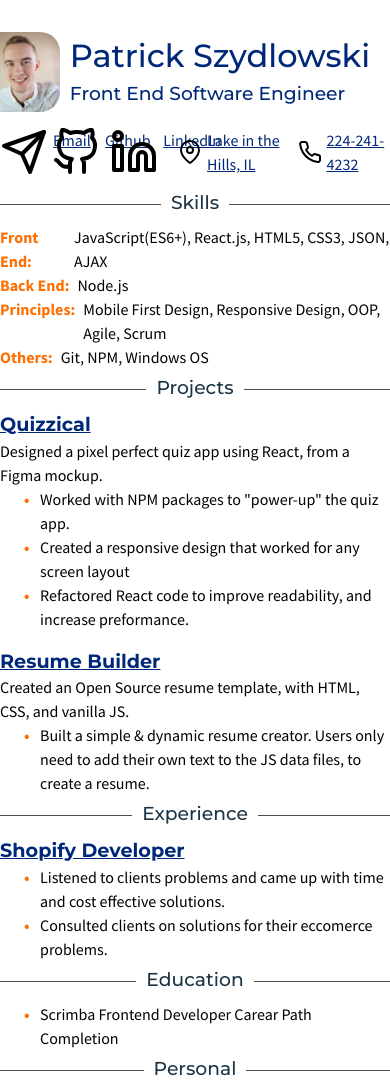
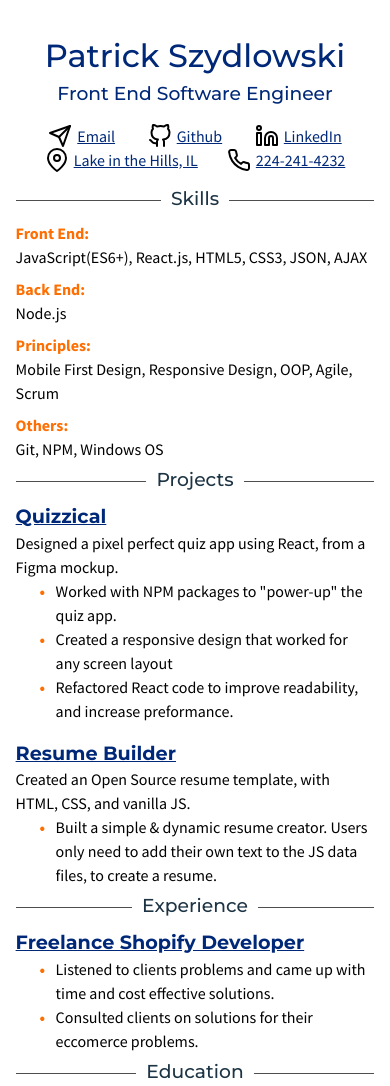
Before and after one commit to thepatrick00/Resume, a plain HTML site: page index.html in a window 390 px wide. Shown: the top 1086 px of the page. Drawn offline with Linux system fonts and the light colour scheme.

Commit message:
responsive design

```diff
--- a/data/experienceData.js
+++ b/data/experienceData.js
@@ -1,7 +1,7 @@
 const experience = {
     title: "Experience",
     shopify: {
-        name: 'Shopify Developer',
+        name: 'Freelance Shopify Developer',
         link: '',
         bulletPoints: [
             `Listened to clients problems and came up with time and cost effective solutions.`,
--- a/index.js
+++ b/index.js
@@ -12,20 +12,20 @@ const personalSection = document.querySelector('.personal');
 
 skillsSection.innerHTML = `
     <h3 class='headline'><span>Skills<span></h3>
-    <div class='skillCtr'>
-        <div class="skill">
+    <div class='skills__ctr'>
+        <div class="skills__ctr--skill">
             <p class='skill__group'>Front End:</p>
             <p>${skills.frontend}</p>
         </div>
-        <div class="skill">
+        <div class="skills__ctr--skill">
             <p class='skill__group'>Back End:</p>
             <p>${skills.backend}</p>
         </div>
-        <div class="skill">
+        <div class="skills__ctr--skill">
             <p class='skill__group'>Principles:</p>
             <p>${skills.principles}</p>
         </div>
-        <div class="skill">
+        <div class="skills__ctr--skill">
             <p class='skill__group'>Others:</p>
             <p>${skills.others}</p>
         </div>
--- a/style.css
+++ b/style.css
@@ -59,7 +59,7 @@ section {
 }
 .header__intro > img {
     display: block;
-    width: 80px;
+    width: min(80px, 100%);
     border-radius: 20px;
     transition: all 1s ease;
 }
@@ -71,6 +71,7 @@ section {
     justify-content: space-evenly;
     margin-bottom: -1rem;
     padding: 1rem 0 2rem;
+    flex-wrap: wrap;
 }
 .contact-info__part {
     display: flex;
@@ -117,14 +118,39 @@ ul li::before {
     font-weight: bold;
     color: var(--orange);
 }
-.skillCtr {
+.skills__ctr {
     display: flex;
     flex-wrap: wrap;
-    column-gap: 10px;
+    column-gap: 2rem;
+    row-gap: .5rem;
 }
-.skill {
+.skills__ctr--skill {
     display: flex;
-    gap: .5rem;
+    gap: .25rem;
+    /* display: block; */
+}
+@media (max-width: 825px) {
+    main {
+        width: 92%;
+        margin: 0 auto;
+    }
+}
+
+@media (max-width: 425px) {
+    .header__intro {
+        display: block;
+        margin: 0;
+        text-align: center;
+    }
+    .header__intro > img {
+        display: none;
+    }
+    /* .skills__ctr {
+        display: block;
+    } */
+    .skills__ctr--skill {
+        display: block;
+    }
 }
 
 @media print {
```
